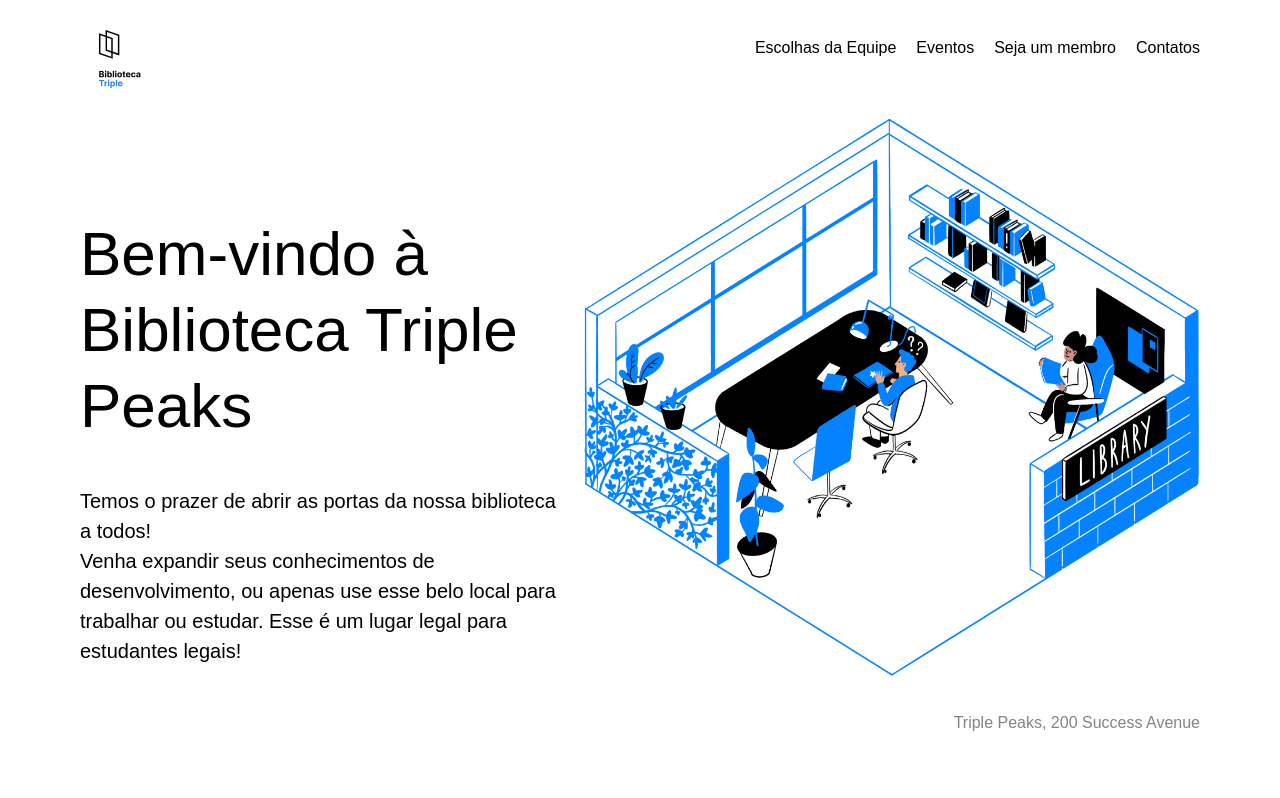
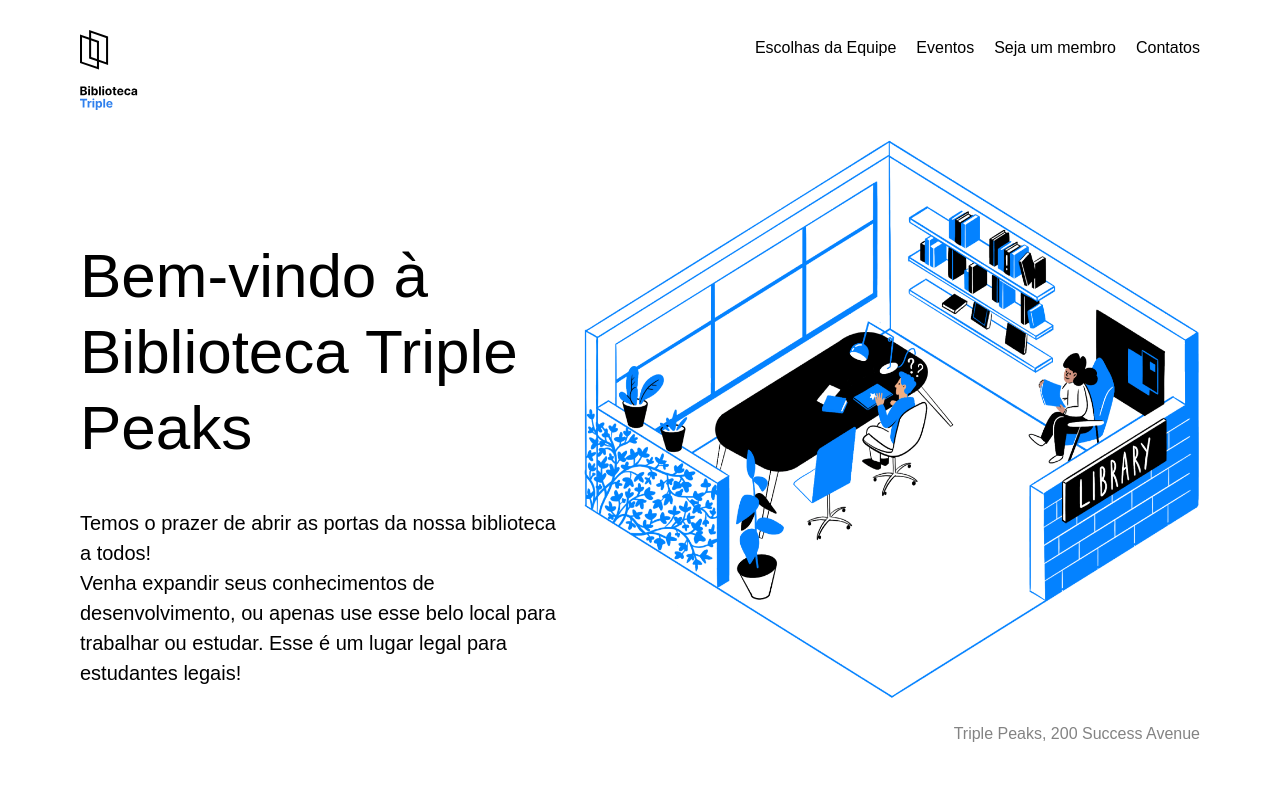
Before and after one commit to FelipeMolla/web_project_library, a plain HTML site: page index.html in a window 1280 px wide. Shown: the top 798 px of the page. Drawn offline with Linux system fonts and the light colour scheme.

Commit message:
Nova atualização do projeto

```diff
--- a/styles/style.css
+++ b/styles/style.css
@@ -25,12 +25,12 @@
 }
 
 .nav__logo {
-  width: 80px;
-  height: 58px;
+  width: 58px;
+  height: 80px;
 }
 
 .nav__links {
-  list-style: none;
+  list-style-type: none;
   display: flex;
   align-items: baseline;
   column-gap: 20px;
@@ -47,7 +47,7 @@
 
 .header__content {
   display: flex;
-  justify-content: space-evenly;
+  justify-content: space-around;
   max-height: 636px;
 }
 
@@ -154,6 +154,9 @@
 }
 .card__footer {
   margin-top: auto;
+  margin-bottom: 0;
+  margin-left: 0;
+  margin-right: 0;
   font-size: 14px;
   line-height: 20px;
   color: #838383;
@@ -241,13 +244,13 @@
 }
 
 .person_name_feynman {
-  top:-30px;
-  left:319px;
+  top: -30px;
+  left: 319px;
 }
 
 .person_name_burbidge {
-  top:95px;
-  right:125px;
+  top: 95px;
+  right: 125px;
 }
 
 .person_name_cannon {
@@ -266,23 +269,23 @@
 }
 
 .person__image {
- max-width: 100%;
+  max-width: 100%;
 }
 
 .person__image_size_l {
- width: 140px;
+  width: 140px;
 }
 
 .person__image_size_m {
- width: 100px;
+  width: 100px;
 }
 
 .person__image_size_s {
- width: 80px;
+  width: 80px;
 }
 
 .person__caption {
- text-align: center;
+  text-align: center;
   font-size: 14px;
   margin: 0;
 }
```
